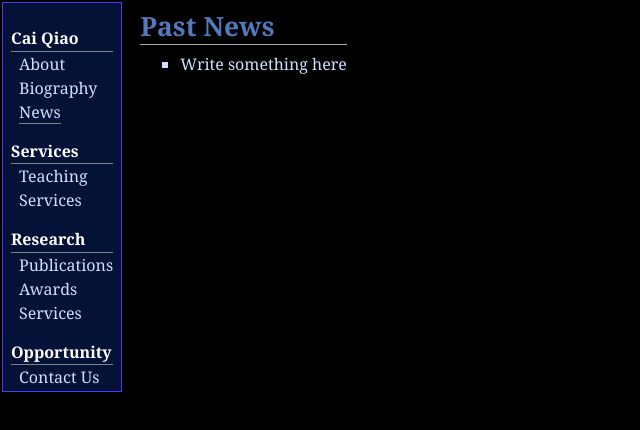
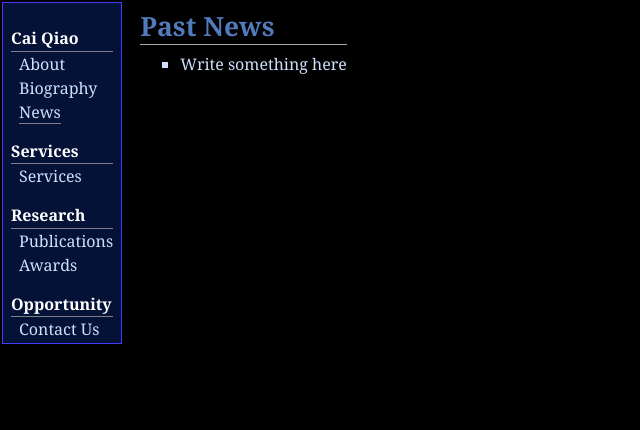
Before and after one commit to ICQQ/ICQQ, a plain HTML site: page news.html in a window 1280 px wide. Shown: the whole page, without its empty margins (0-640 px from the left). Drawn offline with Linux system fonts and the light colour scheme.

Commit message:
Add files via upload

```diff
--- a/news.html
+++ b/news.html
@@ -26,12 +26,10 @@ try {
 <div class="menu-item"><a href="biography.html">Biography</a></div>
 <div class="menu-item"><a href="news.html" class="current">News</a></div>
 <div class="menu-category">Services</div>
-<div class="menu-item"><a href="teaching.html">Teaching</a></div>
 <div class="menu-item"><a href="services.html">Services</a></div>
 <div class="menu-category">Research</div>
 <div class="menu-item"><a href="publications.html">Publications</a></div>
 <div class="menu-item"><a href="awards.html">Awards</a></div>
-<div class="menu-item"><a href="services.html">Services</a></div>
 <div class="menu-category">Opportunity</div>
 <div class="menu-item"><a href="contact.html">Contact&nbsp;Us</a></div>
 </td>
```
